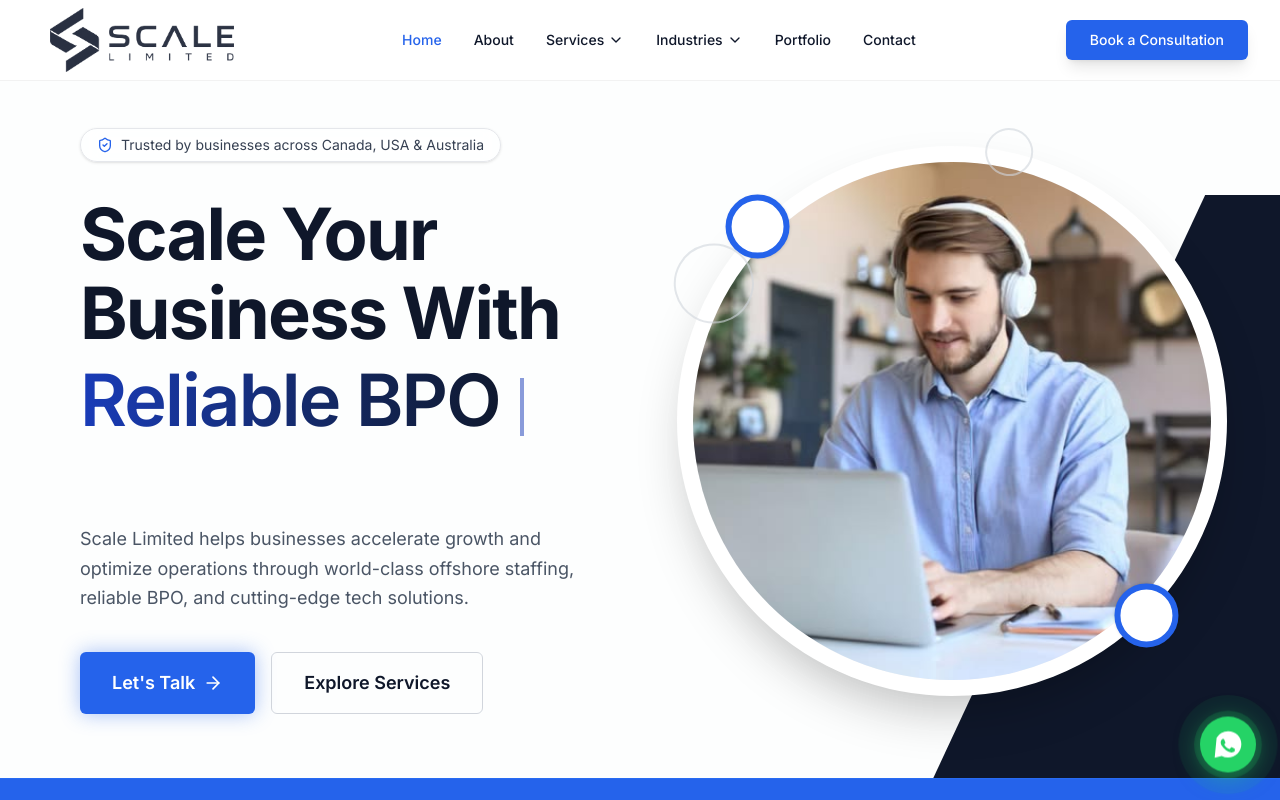
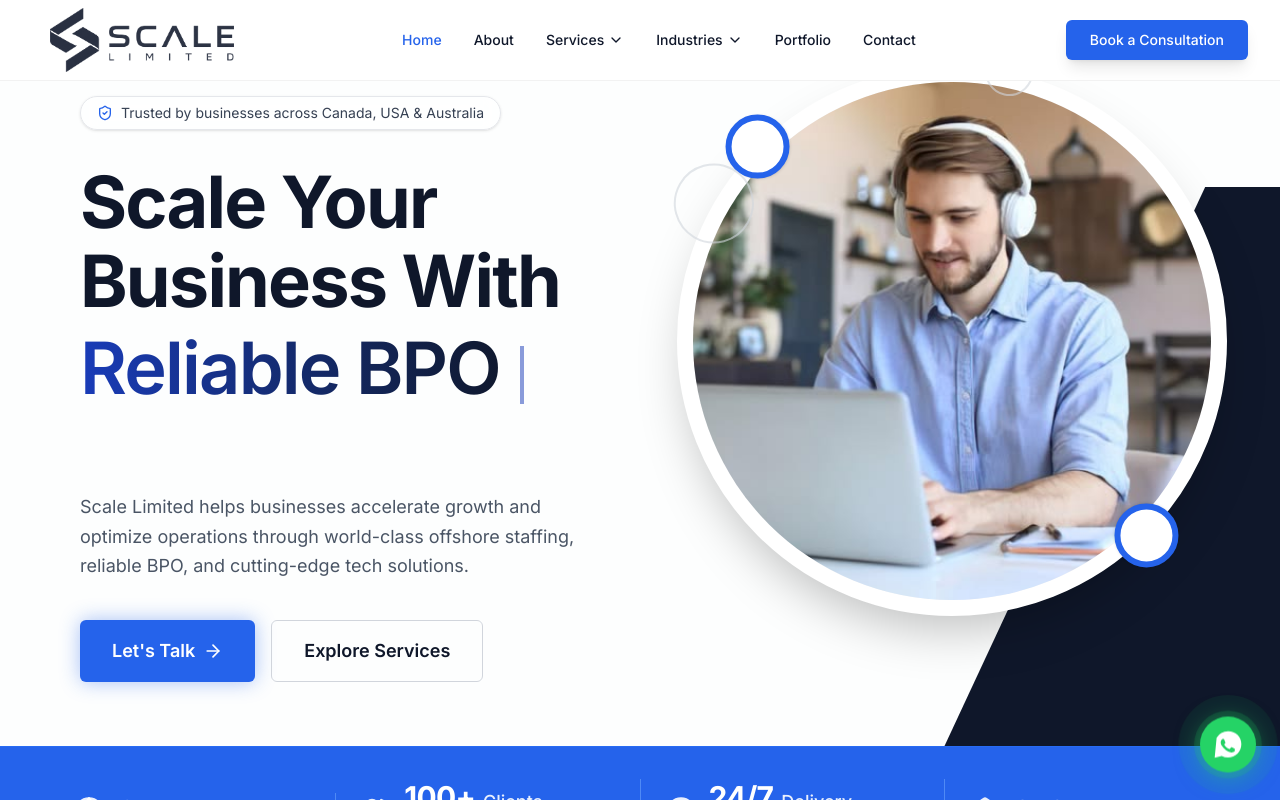
Before and after one commit to shazirfaraz1234-del/Scale_Limited, a Next.js app: page / in a window 1280 px wide. Shown: the top 800 px of the page. Built offline with nearby package versions, Linux system fonts and the light colour scheme.

Commit message:
Image overflow

```diff
--- a/src/app/(marketing)/HomeSections.tsx
+++ b/src/app/(marketing)/HomeSections.tsx
@@ -91,7 +91,7 @@ export function HomeSections() {
   return (
     <div className="flex flex-col min-h-screen overflow-x-hidden">
       {/* Hero Section */}
-      <section className="relative bg-gray-50/30 text-navy overflow-x-hidden pt-24 pb-12 lg:pt-32 lg:pb-16 min-h-[60vh] lg:min-h-[70vh] flex items-center">
+      <section className="relative bg-gray-50/30 text-navy overflow-hidden pt-24 pb-12 lg:pt-24 lg:pb-16 min-h-[60vh] lg:min-h-[70vh] flex items-center">
         {/* Background abstract shapes */}
         <div className="absolute top-1/4 right-0 w-[500px] h-[1000px] bg-navy -skew-x-[25deg] translate-x-48 hidden lg:block" />
 
@@ -201,7 +201,7 @@ export function HomeSections() {
           </div>
 
             {/* Right Side - Animated Image (Desktop Only) */}
-            <div className="relative hidden lg:flex justify-center items-center z-10">
+            <div className="relative hidden lg:flex justify-center items-center z-10 lg:-mt-24">
               <div className="relative lg:w-[550px] lg:h-[550px]">
                 {/* Rotating Shapes Wrapper */}
                 <div className="absolute inset-0 animate-[spin_24s_linear_infinite] pointer-events-none z-20">
```
